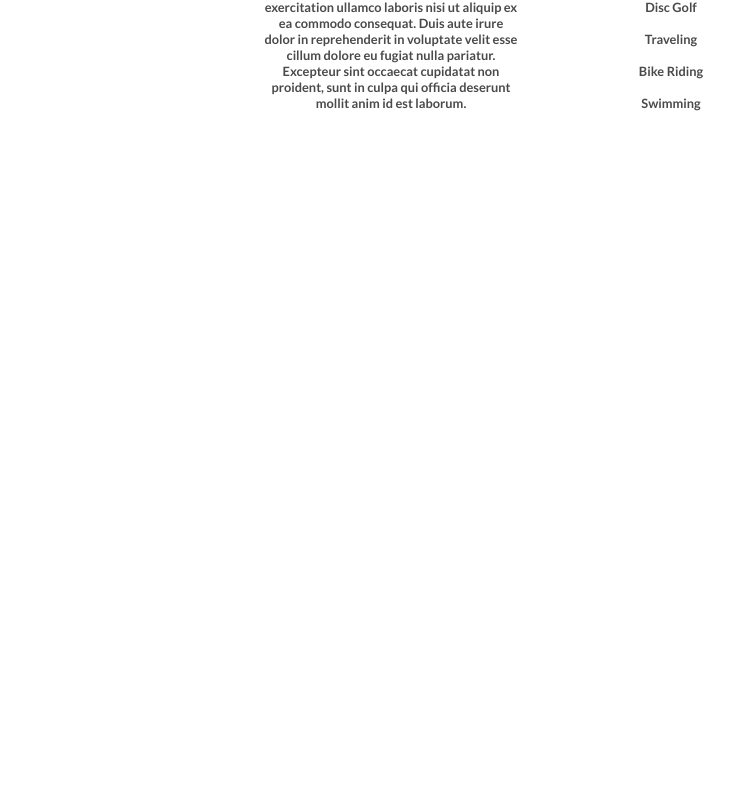
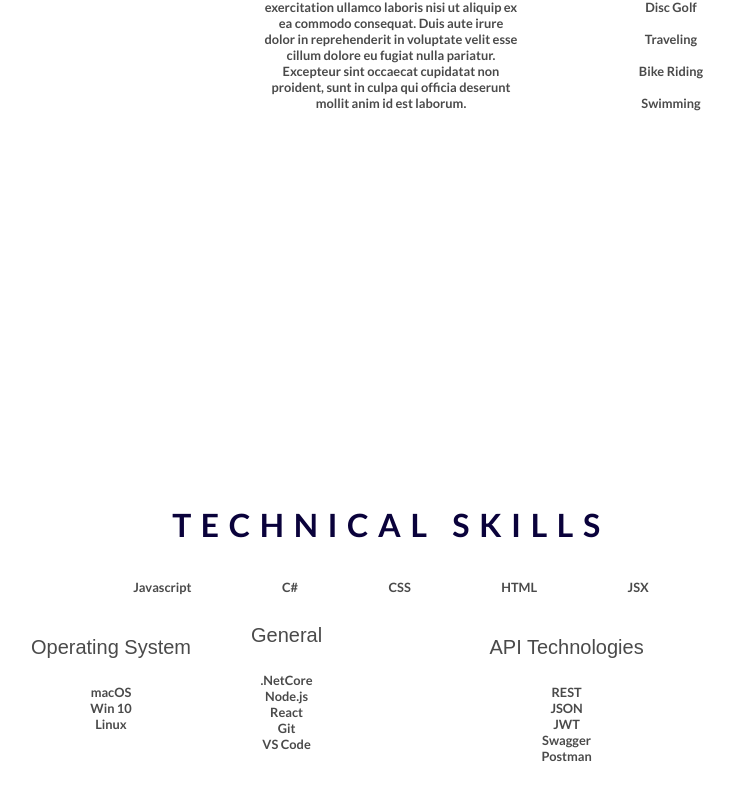
Before and after one commit to jotoland/JCS1200, a React (Create React App) app in the folder me/: page / in a window 1280 px wide. Shown: the part 1057-1857 px from the top of the page, without its empty margins (249-983 px from the left). Before the commit the page ends 1392 px from the top, so only its background shows below. Built offline with nearby package versions, Linux system fonts and the light colour scheme.

Commit message:
finished skills,started experience

```diff
--- a/me/src/App.js
+++ b/me/src/App.js
@@ -2,6 +2,7 @@ import React from 'react';
 import Main from './components/Main';
 import AboutMe from './components/AboutMe';
 import Navbar from './components/Navbar';
+import Skills from './components/Skills'
 import './App.scss';
 
 function App() {
@@ -10,6 +11,7 @@ function App() {
       <Main />
       <AboutMe />
       <Navbar />
+      <Skills />
     </div>
   );
 }
--- a/me/src/components/Skills.js
+++ b/me/src/components/Skills.js
@@ -21,6 +21,36 @@ class Skills extends Component {
                                     </nav>
                                 </div>
                             </div>
+                            <div class="columns">
+                                <div class="column is-one-third">
+                                    <h2 class="subtitle">Operating System</h2>
+                                    <ul>
+                                        <li>macOS</li>
+                                        <li>Win 10</li>
+                                        <li>Linux</li>
+                                    </ul>
+                                </div>
+                                <div class="colum">
+                                    <h2 class="subtitle">General</h2>
+                                    <ul>
+                                        <li>.NetCore</li>
+                                        <li>Node.js</li>
+                                        <li>React</li>
+                                        <li>Git</li>
+                                        <li>VS Code</li>
+                                    </ul>
+                                </div>
+                                <div class="column">
+                                    <h2 class="subtitle">API Technologies</h2>
+                                    <ul>
+                                        <li>REST</li>
+                                        <li>JSON</li>
+                                        <li>JWT</li>
+                                        <li>Swagger</li>
+                                        <li>Postman</li>
+                                    </ul>
+                                </div>
+                            </div>
                         </div>
                     </div>
                 </div>
```
Also changed, not shown: me/src/components/Experience.js (added, +22 -0 lines).
